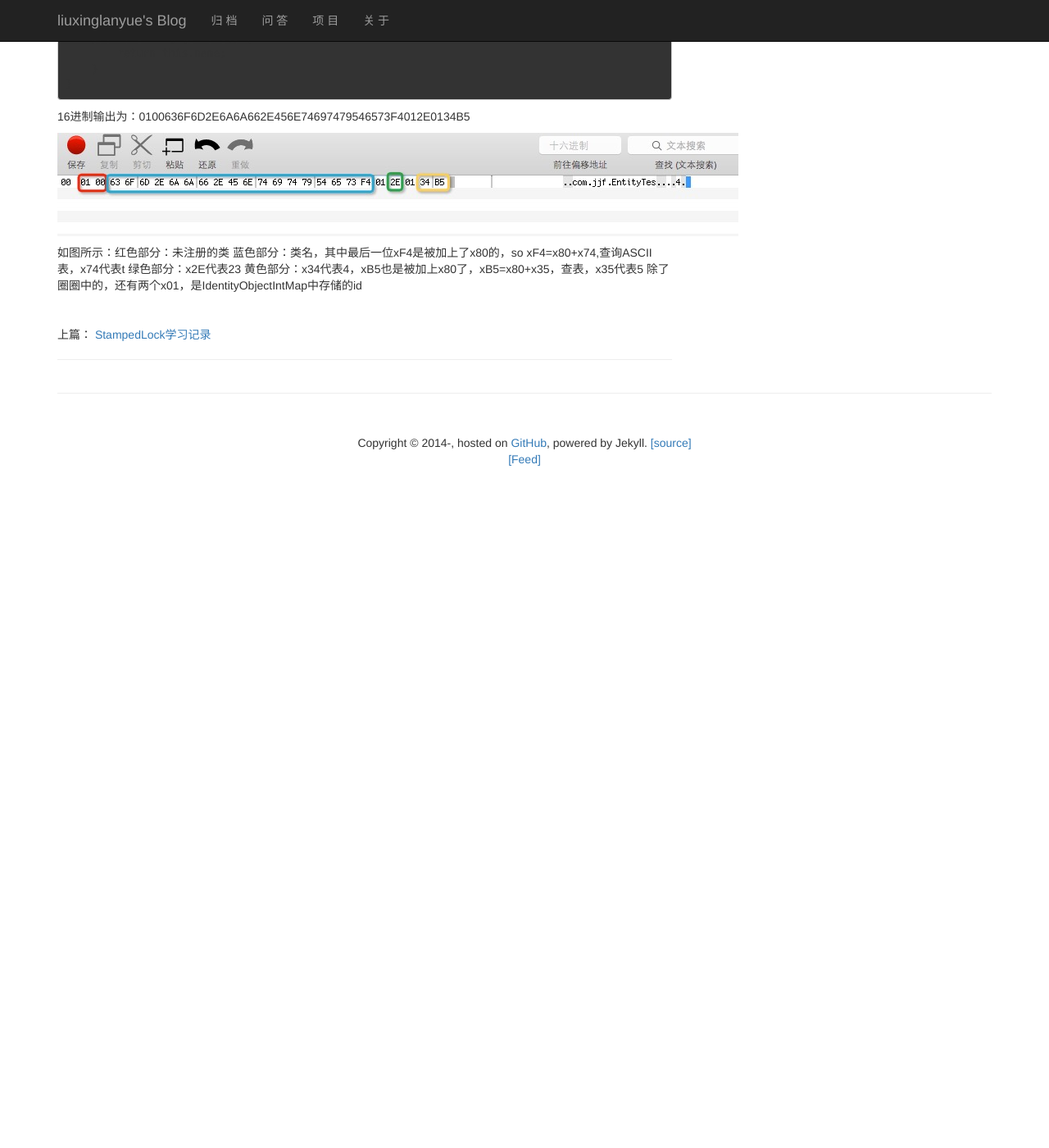
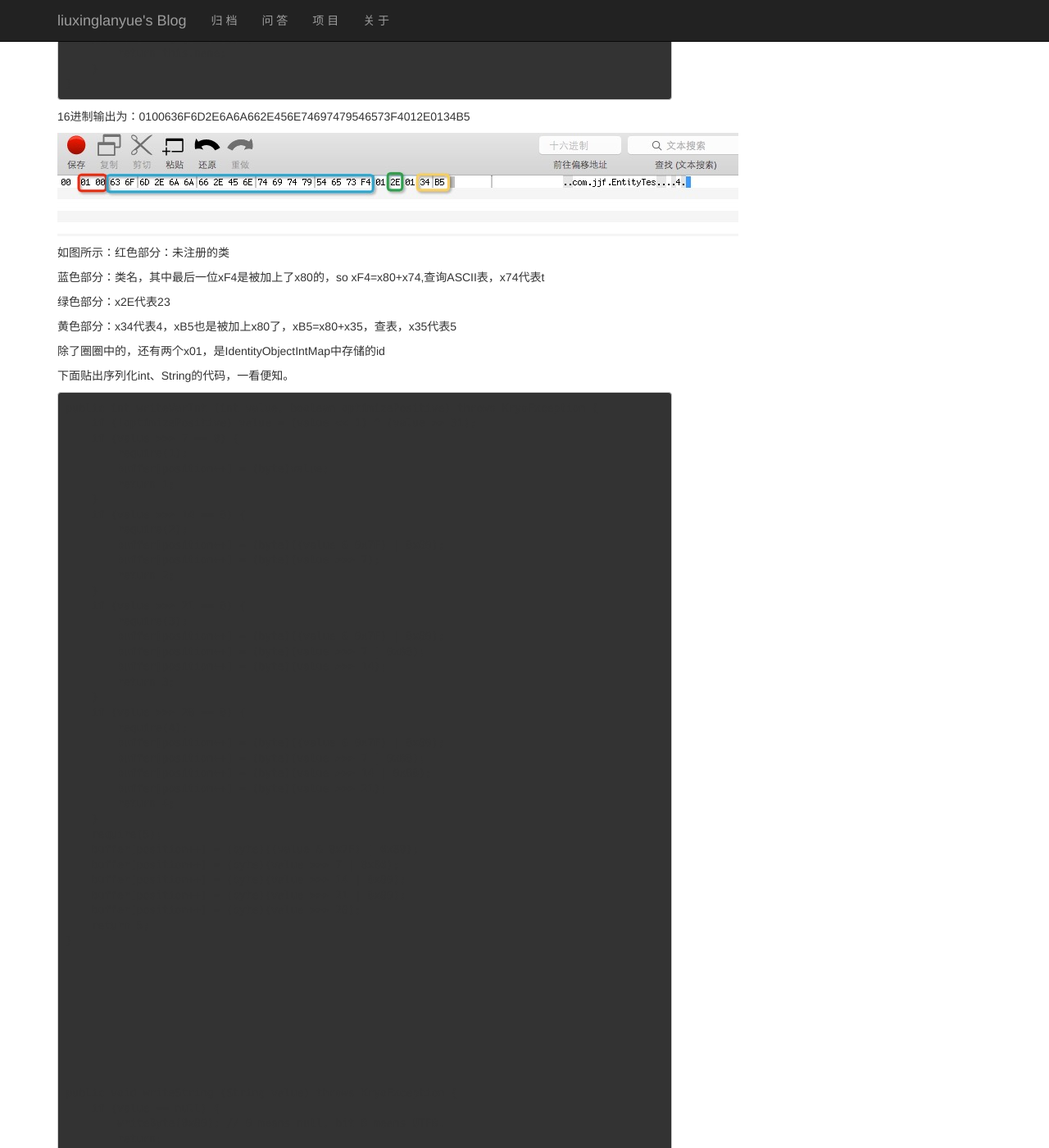
Before and after one commit to liuxinglanyue/blog, a Jekyll site: the page built from _posts/2014-12-25-kryo-fast.markdown, in a window 1280 px wide and 1400 px high, scrolled down 1536 px. Shown: the whole window at 82% size. Built offline with Jekyll 4.4.1, drawn with Linux system fonts in a browser that asks for light colours; nearby versions of some CDN libraries; Markdown is read by kramdown in place of the engine named in the settings; comment, search, counter and statistics services are not loaded; before the commit the page ends 2166 px from its top, so only the background shows below that; some of the changed text lies outside the part shown.

Commit message:
kryo int string

```diff
--- a/_posts/2014-12-25-kryo-fast.markdown
+++ b/_posts/2014-12-25-kryo-fast.markdown
@@ -96,7 +96,108 @@
 ![hello](/img/kryo-first.png)
 
 如图所示：红色部分：未注册的类
-        蓝色部分：类名，其中最后一位xF4是被加上了x80的，so xF4=x80+x74,查询ASCII表，x74代表t
-        绿色部分：x2E代表23
-        黄色部分：x34代表4，xB5也是被加上x80了，xB5=x80+x35，查表，x35代表5
-        除了圈圈中的，还有两个x01，是IdentityObjectIntMap中存储的id
+
+蓝色部分：类名，其中最后一位xF4是被加上了x80的，so xF4=x80+x74,查询ASCII表，x74代表t
+
+绿色部分：x2E代表23
+
+黄色部分：x34代表4，xB5也是被加上x80了，xB5=x80+x35，查表，x35代表5
+
+除了圈圈中的，还有两个x01，是IdentityObjectIntMap中存储的id
+
+下面贴出序列化int、String的代码，一看便知。
+
+<pre class="prettyPrint">
+public int writeVarInt (int value, boolean optimizePositive) throws KryoException {
+    if (!optimizePositive) value = (value << 1) ^ (value >> 31);
+    if (value >>> 7 == 0) {
+        require(1);
+        buffer[position++] = (byte)value;
+        return 1;
+    }
+    if (value >>> 14 == 0) {
+        require(2);
+        buffer[position++] = (byte)((value & 0x7F) | 0x80);
+        buffer[position++] = (byte)(value >>> 7);
+        return 2;
+    }
+    if (value >>> 21 == 0) {
+        require(3);
+        buffer[position++] = (byte)((value & 0x7F) | 0x80);
+        buffer[position++] = (byte)(value >>> 7 | 0x80);
+        buffer[position++] = (byte)(value >>> 14);
+        return 3;
+    }
+    if (value >>> 28 == 0) {
+        require(4);
+        buffer[position++] = (byte)((value & 0x7F) | 0x80);
+        buffer[position++] = (byte)(value >>> 7 | 0x80);
+        buffer[position++] = (byte)(value >>> 14 | 0x80);
+        buffer[position++] = (byte)(value >>> 21);
+        return 4;
+    }
+    require(5);
+    buffer[position++] = (byte)((value & 0x7F) | 0x80);
+    buffer[position++] = (byte)(value >>> 7 | 0x80);
+    buffer[position++] = (byte)(value >>> 14 | 0x80);
+    buffer[position++] = (byte)(value >>> 21 | 0x80);
+    buffer[position++] = (byte)(value >>> 28);
+    return 5;
+}
+
+
+
+
+
+
+
+
+
+public void writeString (String value) throws KryoException {
+    if (value == null) {
+        writeByte(0x80); // 0 means null, bit 8 means UTF8.
+        return;
+    }
+    int charCount = value.length();
+    if (charCount == 0) {
+        writeByte(1 | 0x80); // 1 means empty string, bit 8 means UTF8.
+        return;
+    }
+    // Detect ASCII.
+    boolean ascii = false;
+    if (charCount > 1 && charCount < 64) {
+        ascii = true;
+        for (int i = 0; i < charCount; i++) {
+            int c = value.charAt(i);
+            if (c > 127) {
+                ascii = false;
+                break;
+            }
+        }
+    }
+    if (ascii) {
+        if (capacity - position < charCount)
+            writeAscii_slow(value, charCount);
+        else {
+            value.getBytes(0, charCount, buffer, position);
+            position += charCount;
+        }
+        buffer[position - 1] |= 0x80;
+    } else {
+        writeUtf8Length(charCount + 1);
+        int charIndex = 0;
+        if (capacity - position >= charCount) {
+            // Try to write 8 bit chars.
+            byte[] buffer = this.buffer;
+            int position = this.position;
+            for (; charIndex < charCount; charIndex++) {
+                int c = value.charAt(charIndex);
+                if (c > 127) break;
+                buffer[position++] = (byte)c;
+            }
+            this.position = position;
+        }
+        if (charIndex < charCount) writeString_slow(value, charCount, charIndex);
+    }
+}
+</pre>
```
